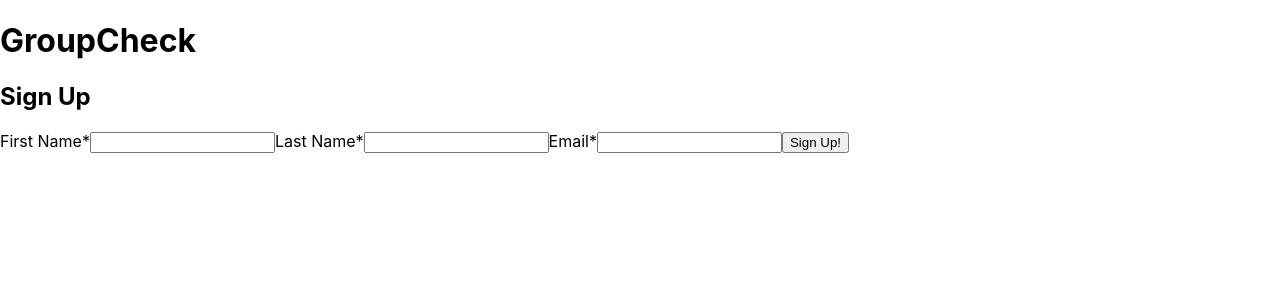
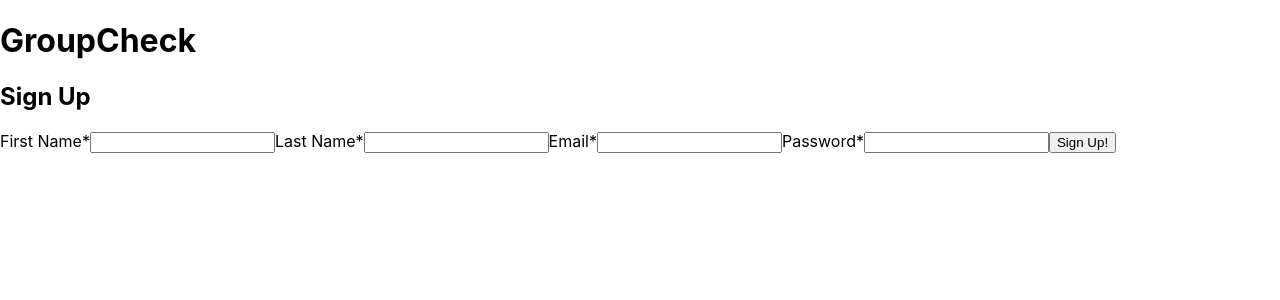
Before and after one commit to DefinitelyNotJonathan/Groupcheck-client, a React (Create React App) app: page /signup in a window 1280 px wide. Shown: the top 300 px of the page. Built offline with nearby package versions, Linux system fonts and the light colour scheme.

Commit message:
working on signup

```diff
--- a/src/signUp/signUp.js
+++ b/src/signUp/signUp.js
@@ -4,35 +4,49 @@ export default class SignUp extends React.Component {
 
     handleSubmit(e){
         e.preventDefault();
+        // console.log('hello')
+        console.log(e.target)
+
         const data = new FormData(e.target);
+        for (var key of data.entries()) {
+			console.log(key[0] + ', ' + key[1])
+        }
 
-        fetch('http://localhost:8000/api/users/signup', {
+        fetch('http://localhost:8000/api/users', {
             method: 'POST',
-            body: data,
+            headers: {"Content-Type": "application/json"},
+            body: data
         })
         .then(res => res.json())
-        .then((data) => {
-            console.log(data);
+        .then((user) => {
+            console.log('then');
+            console.log(user);
+            if(user && user.hasOwnProperty("id")) {
+                console.log('user id' + user.id)
+                this.context.setUser(user)
+                console.log('did call this.context.setUser()');
+                console.log('check user state:');
+                console.log(this.context.user);
+                this.props.history.push('/home')
+            }
         })
-        // .then(() => {
-        //     history
-        // })
-        //need to navigate to home page from here
     }
 
 
     render() {
         return(
             <div>
-                <form>
+                <form onSubmit={this.handleSubmit}>
                   <h2>Sign Up</h2>
                   <label htmlFor="First name">First Name*</label>
-                  <input type="text" id="First name"></input>
+                  <input type="text" id="First name" name="First name"></input>
                   <label htmlFor="Last name">Last Name*</label>
-                  <input type="text" id="Last name"></input>
+                  <input type="text" id="Last name" name="Last name"></input>
                   <label htmlFor="Email">Email*</label>
-                  <input type="text" id="Email"></input>
-                  <button id= "signup" name="signup">Sign Up!</button>
+                  <input type="text" id="Email" name="First Email"></input>
+                  <label htmlFor="Password" id="Password" name="Password">Password*</label>
+                  <input type="text" id="Password" name="Password"></input>
+                  <button id= "signup" name="signup" >Sign Up!</button>
                 </form>
             </div>
         )
```
